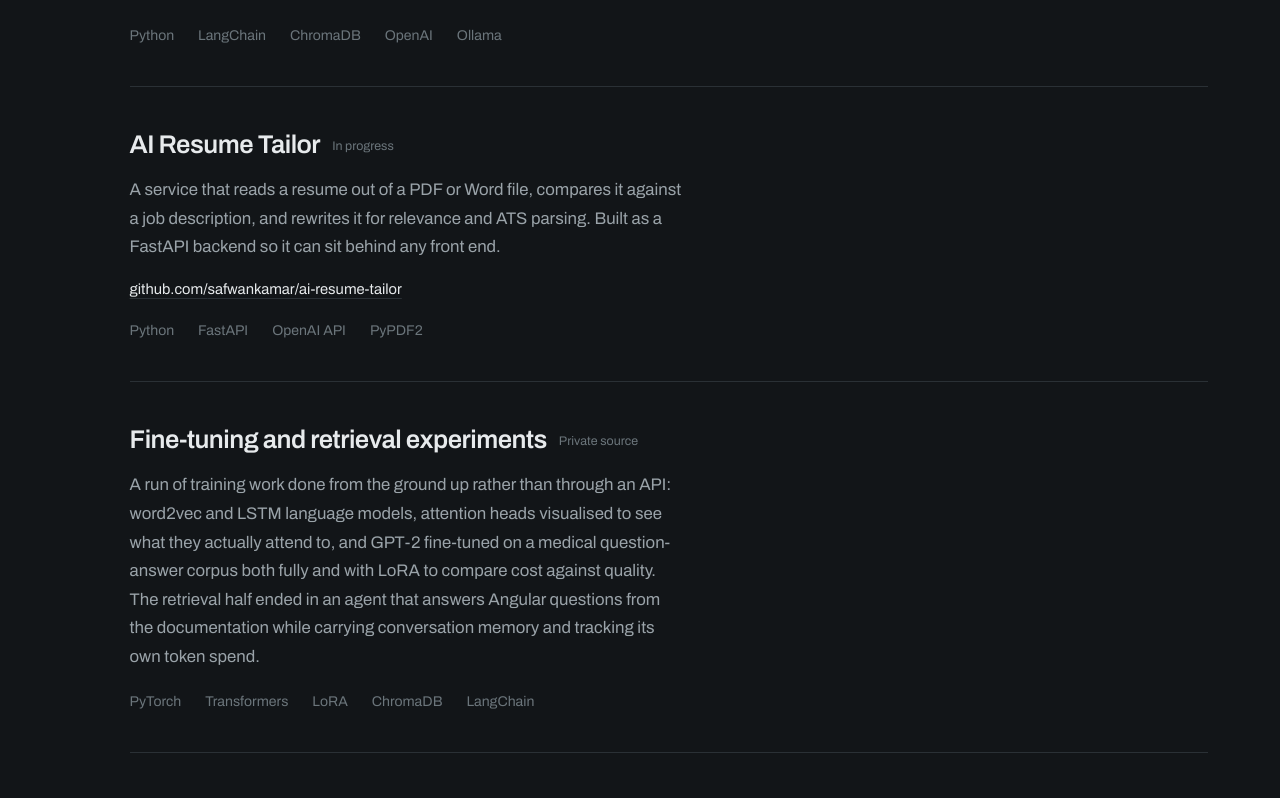
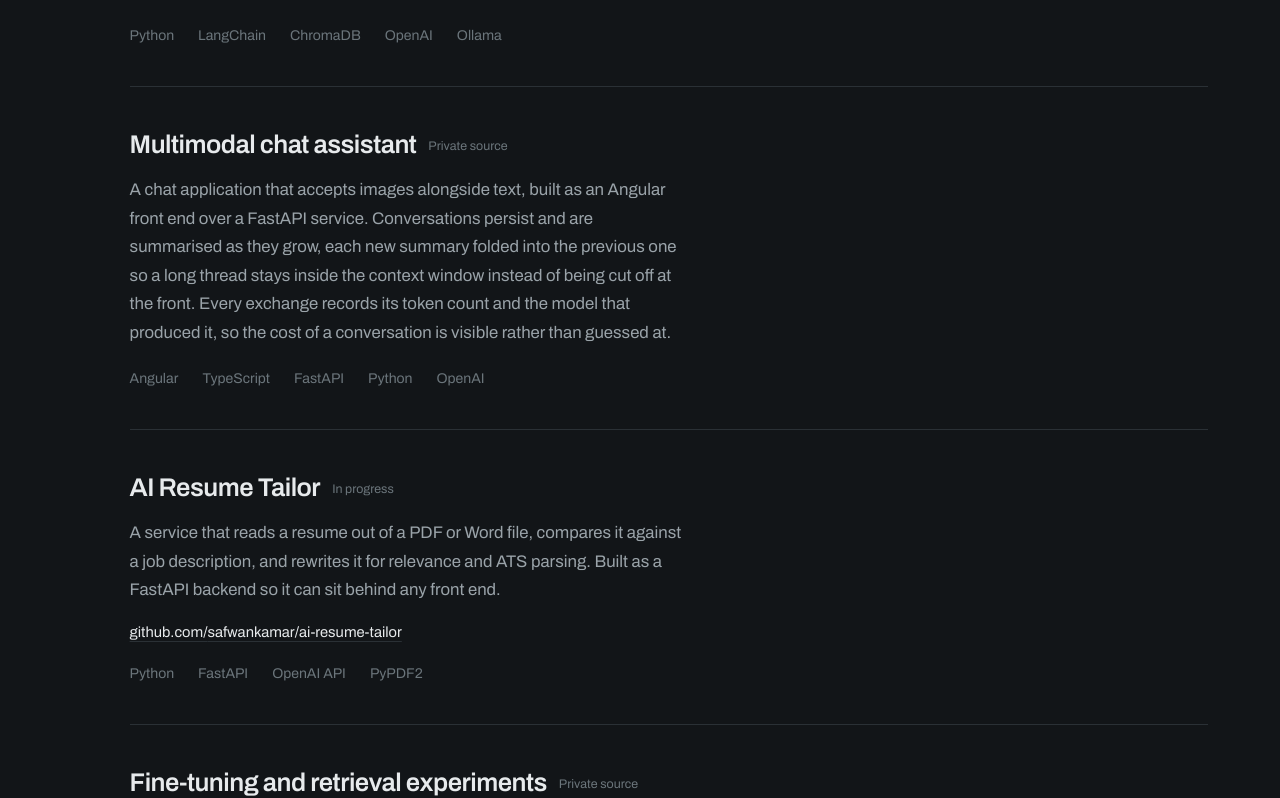
Before and after one commit to safwankamar/portfolio, a React (Vite) app: page / in a window 1280 px wide. Shown: the part 1844-2642 px from the top of the page. Built offline with nearby package versions, Linux system fonts and the light colour scheme; the HTML template or start-up script is replaced by a standard one.

Commit message:
Add the multimodal chat assistant to selected work

```diff
--- a/src/components/portfolio/Projects.tsx
+++ b/src/components/portfolio/Projects.tsx
@@ -21,6 +21,13 @@ const projects: Project[] = [
     summary:
       "A retrieval-augmented assistant for a Dubai tour operator that answers questions on packages, pricing and availability, then walks the customer through the booking itself. A supervisor agent routes each message to a water-activities, desert-activities or general specialist, each reading from its own vector store built from the operator's PDFs. Bookings run as a validated state machine rather than free-form chat, so a half-finished conversation cannot produce a half-finished booking.",
     stack: ["Python", "LangChain", "ChromaDB", "OpenAI", "Ollama"],
+    note: "Private source",
+  },
+  {
+    title: "Multimodal chat assistant",
+    summary:
+      "A chat application that accepts images alongside text, built as an Angular front end over a FastAPI service. Conversations persist and are summarised as they grow, each new summary folded into the previous one so a long thread stays inside the context window instead of being cut off at the front. Every exchange records its token count and the model that produced it, so the cost of a conversation is visible rather than guessed at.",
+    stack: ["Angular", "TypeScript", "FastAPI", "Python", "OpenAI"],
     note: "Private source",
   },
   {
```
